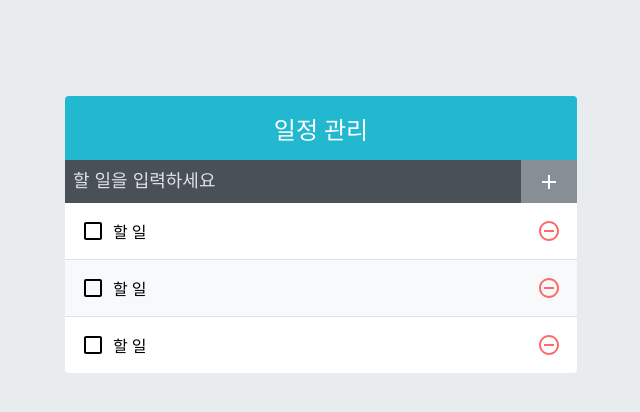
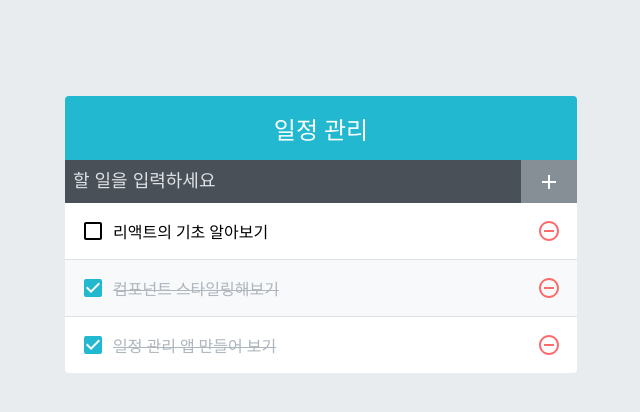
Before and after one commit to anomie7/react-typescript-todo-app, a React (Create React App) app: page / in a window 1280 px wide. Shown: the top 412 px of the page, without its empty margins (319-959 px from the left). Built offline with nearby package versions, Linux system fonts and the light colour scheme.

Commit message:
- todo 객체 화면에 map으로 표출하는 로직 구현 - 조건부 스타일 - 할 일 추가 로직 구현

```diff
--- a/src/App.tsx
+++ b/src/App.tsx
@@ -1,14 +1,44 @@
-import React, { FunctionComponent } from 'react';
+import React, { FunctionComponent, useState } from 'react';
 import './App.css';
 import TodoTemplate from './components/TodoTemplate';
 import TodoInsert from './components/TodoInsert';
 import TodoList from './components/TodoList';
+import { useRef } from 'react';
+import { useCallback } from 'react';
+
+export interface Todo {
+  id: number;
+  text: string;
+  checked: boolean;
+}
 
 const App: FunctionComponent = () => {
+  const [todos, setTodos] = useState<Array<Todo>>([
+    { id: 1, text: '리액트의 기초 알아보기', checked: false },
+    { id: 2, text: '컴포넌트 스타일링해보기', checked: true },
+    { id: 3, text: '일정 관리 앱 만들어 보기', checked: true },
+  ]);
+
+  // 고윳값으로 사용될 id
+  // ref를 사용하여 변수 담기
+  const nextId = useRef(4);
+
+  const onInsert = useCallback(
+    (text: string) => {
+      const todo: Todo = {
+        id: nextId.current,
+        text,
+        checked: false,
+      };
+      setTodos(todos.concat(todo));
+      nextId.current += 1;
+    },
+    [todos],
+  );
   return (
     <TodoTemplate>
-      <TodoInsert />
-      <TodoList />
+      <TodoInsert onInsert={onInsert}/>
+      <TodoList todos={todos} />
     </TodoTemplate>
   );
 };
--- a/src/components/TodoInsert.tsx
+++ b/src/components/TodoInsert.tsx
@@ -1,11 +1,36 @@
+import { SyntheticEvent, useState } from 'react';
+import { useCallback } from 'react';
 import { FunctionComponent } from 'react';
 import { MdAdd } from 'react-icons/md';
 import './TodoInsert.scss';
 
-const TodoInsert: FunctionComponent = () => {
+interface Prop {
+  onInsert: (text: string) => void;
+}
+
+const TodoInsert: FunctionComponent<Prop> = ({ onInsert }) => {
+  const [value, setValue] = useState('');
+
+  const onChange = useCallback((event: React.ChangeEvent<HTMLInputElement>) => {
+    setValue(event.target.value);
+  }, []);
+
+  const onSubmit = useCallback(
+    (event: SyntheticEvent) => {
+      onInsert(value);
+      setValue('');
+      event.preventDefault();
+    },
+    [onInsert, value],
+  );
   return (
-    <form action="" className="TodoInsert">
-      <input type="text" placeholder="할 일을 입력하세요" />
+    <form action="" className="TodoInsert" onSubmit={onSubmit}>
+      <input
+        type="text"
+        placeholder="할 일을 입력하세요"
+        value={value}
+        onChange={onChange}
+      />
       <button type="submit">
         <MdAdd />
       </button>
--- a/src/components/TodoList.tsx
+++ b/src/components/TodoList.tsx
@@ -1,11 +1,16 @@
+import { Todo } from '../App';
 import TodoListItem from './TodoListItem';
 
-const TodoList = () => {
+interface Prop {
+  todos: Todo[];
+}
+
+const TodoList = ({ todos }: Prop) => {
   return (
     <div className="TodoList">
-      <TodoListItem />
-      <TodoListItem />
-      <TodoListItem />
+      {todos.map((todo) => (
+        <TodoListItem todo={todo} key={todo.id} />
+      ))}
     </div>
   );
 };
--- a/src/components/TodoListItem.tsx
+++ b/src/components/TodoListItem.tsx
@@ -1,12 +1,24 @@
-import { MdCheckBoxOutlineBlank, MdRemoveCircleOutline } from 'react-icons/md';
-import './TodoListItem.scss'
+import {
+  MdCheckBox,
+  MdCheckBoxOutlineBlank,
+  MdRemoveCircleOutline,
+} from 'react-icons/md';
+import { Todo } from '../App';
+import cn from 'classnames';
+import './TodoListItem.scss';
 
-const TodoListItem = () => {
+interface Prop {
+  todo: Todo;
+}
+
+const TodoListItem = ({ todo }: Prop) => {
+  const { text, checked } = todo;
+
   return (
     <div className="TodoListItem">
-      <div className="checkbox">
-        <MdCheckBoxOutlineBlank />
-        <div className="text">할 일</div>
+      <div className={cn('checkbox', { checked })}>
+        {checked ? <MdCheckBox /> : <MdCheckBoxOutlineBlank />}
+        <div className="text">{text}</div>
       </div>
       <div className="remove">
         <MdRemoveCircleOutline />
```
